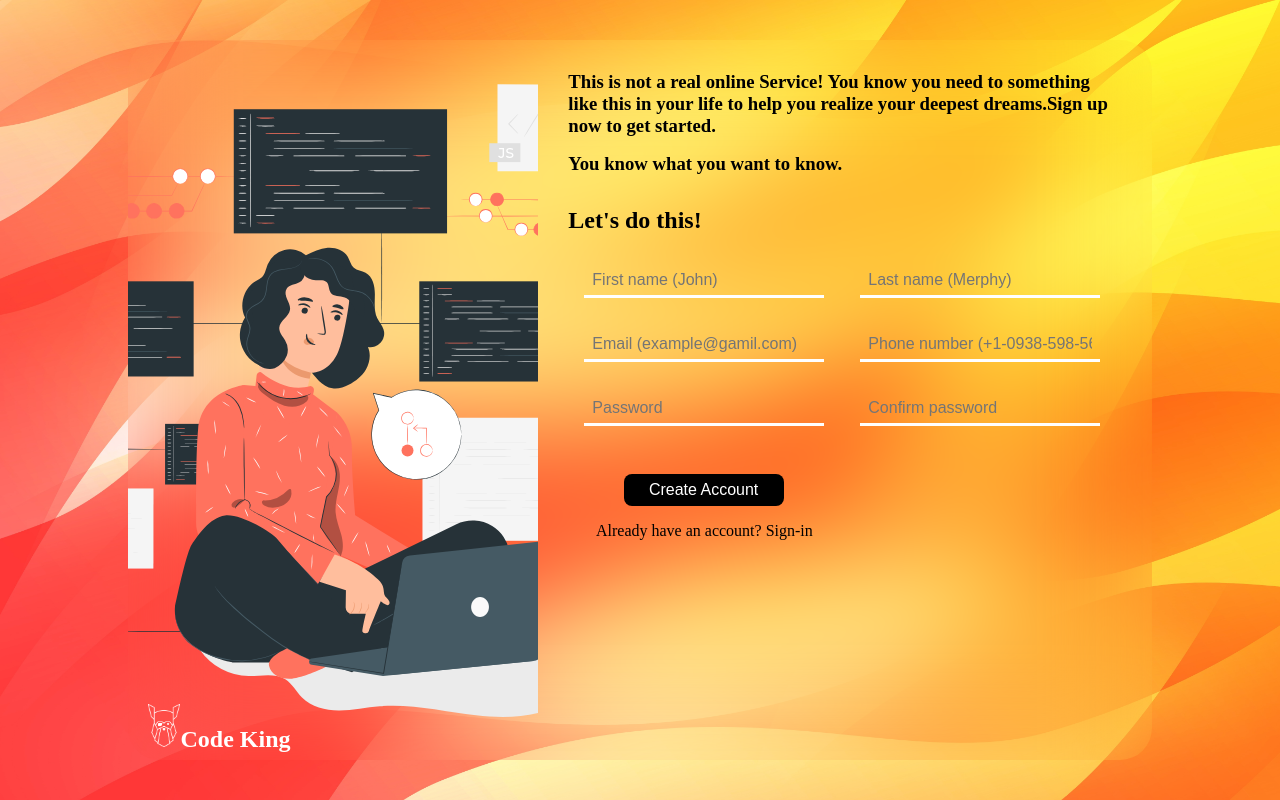
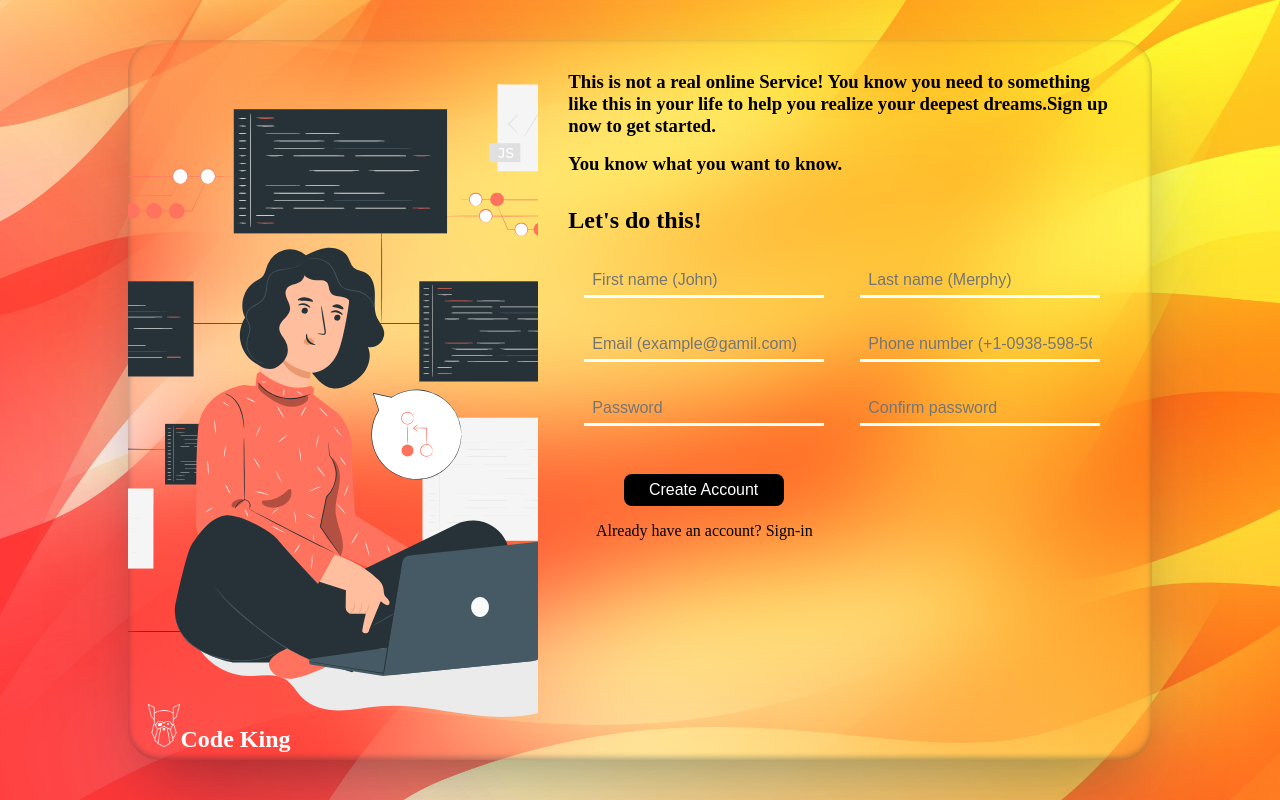
Before and after one commit to yolo-nic0/my-projects, a PHP site: page /newform.html in a window 1280 px wide. Run offline with PHP 8.4, Linux system fonts and the light colour scheme.

Commit message:
Update newform.css

```diff
--- a/js-basics/newform.css
+++ b/js-basics/newform.css
@@ -21,6 +21,8 @@
     backdrop-filter: blur(3rem);
     border-radius: 2rem;
     border: 1rem;
+    box-shadow: rgba(50, 50, 93, 0.25) 0px 50px 100px -20px, rgba(0, 0, 0, 0.3) 0px 30px 60px -30px, rgba(10, 37, 64, 0.35) 0px -2px 6px 0px inset;
+
 }
 #part1{
     position: relative;
```
